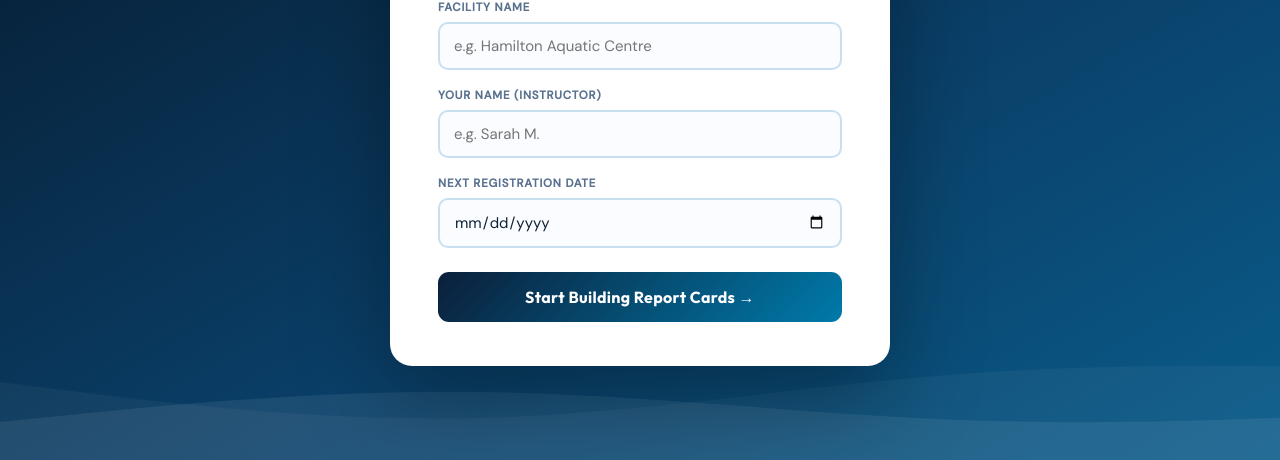
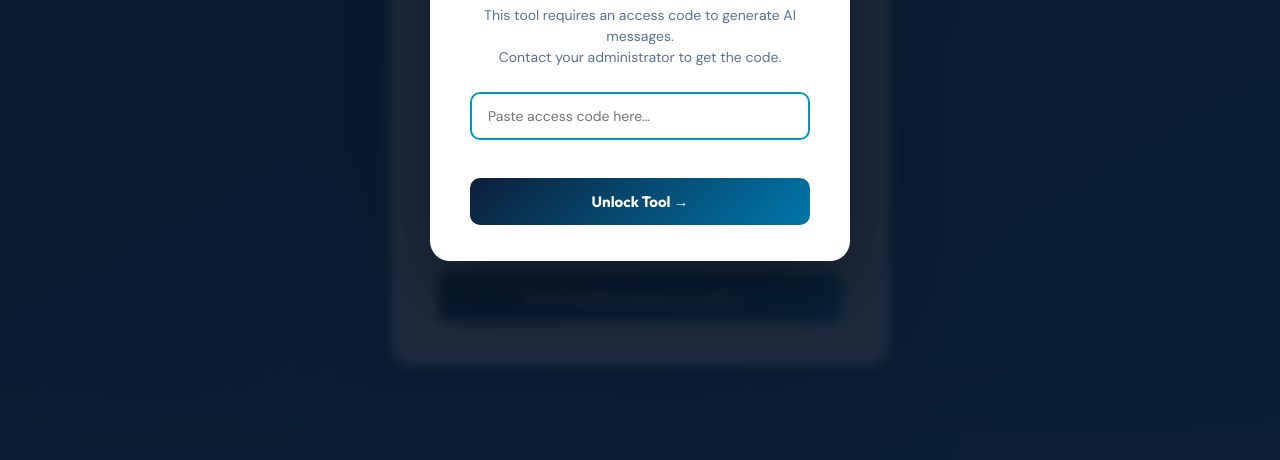
Before and after one commit to Alexander-Cheng07/Swim-Lesson-Test-Sheet, a plain HTML site: page index.html in a window 1280 px wide. Shown: the part 340-800 px from the top of the page. Drawn offline with Linux system fonts and the light colour scheme.

Commit message:
Add files via upload

```diff
--- a/index.html
+++ b/index.html
@@ -1636,8 +1636,8 @@ function cycleMention(swId, skId) {
 // ══════════════════════════════════════════════
 //  AI GENERATION
 // ══════════════════════════════════════════════
-// 🔑 Paste your free Gemini API key here (aistudio.google.com)
-const GEMINI_API_KEY = 'AIzaSyDHAQC_ebtmOVYxZ_whDkWhZHz1NiHbpJc';
+// 🔑 Key is stored in browser localStorage — never hardcoded in source
+function getApiKey() { return localStorage.getItem('swim_report_gemini_key') || ''; }
 async function generate(swId) {
   const sw = S.swimmers.find(s => s.id === swId);
   if (!sw) return;
@@ -1685,7 +1685,7 @@ Rules: 2 sentences per paragraph maximum. Use ${first}'s name 2 times naturally.
 
   try {
     const res = await fetch(
-      `https://generativelanguage.googleapis.com/v1beta/models/gemini-1.5-flash:generateContent?key=${GEMINI_API_KEY}`,
+      `https://generativelanguage.googleapis.com/v1beta/models/gemini-1.5-flash:generateContent?key=${getApiKey()}`,
       {
         method: 'POST',
         headers: { 'Content-Type': 'application/json' },
@@ -2357,5 +2357,79 @@ async function downloadAllPDFs() {
 
 
 </script>
+<!-- ══════════════════ ACCESS CODE MODAL ══════════════════ -->
+<div id="access-modal" style="
+  display:none; position:fixed; inset:0; z-index:9999;
+  background:rgba(10,25,45,0.92); backdrop-filter:blur(6px);
+  align-items:center; justify-content:center;">
+  <div style="
+    background:white; border-radius:20px; padding:44px 40px 36px;
+    width:420px; max-width:92vw; box-shadow:0 30px 80px rgba(0,0,0,0.4);
+    text-align:center;">
+    <div style="font-size:40px; margin-bottom:14px;">🔑</div>
+    <h2 style="font-family:'Outfit',sans-serif; font-size:22px; font-weight:800; color:#0b1f3a; margin-bottom:8px;">
+      Enter Access Code
+    </h2>
+    <p style="font-size:14px; color:#5a7290; margin-bottom:24px; line-height:1.5;">
+      This tool requires an access code to generate AI messages.<br>
+      Contact your administrator to get the code.
+    </p>
+    <input id="access-input" type="password"
+      placeholder="Paste access code here…"
+      style="width:100%; padding:13px 16px; border:2px solid #c8dff0; border-radius:10px;
+             font-family:'DM Sans',sans-serif; font-size:14px; outline:none; margin-bottom:8px;
+             transition:border-color .2s;"
+      onfocus="this.style.borderColor='#0096c7'"
+      onblur="this.style.borderColor='#c8dff0'"
+      onkeydown="if(event.key==='Enter') saveAccessCode()">
+    <div id="access-error" style="color:#e84d2a; font-size:13px; min-height:20px; margin-bottom:10px;"></div>
+    <button onclick="saveAccessCode()" style="
+      width:100%; padding:14px; background:linear-gradient(135deg,#0b1f3a,#0077aa);
+      color:white; border:none; border-radius:10px; font-family:'Outfit',sans-serif;
+      font-size:15px; font-weight:700; cursor:pointer;">
+      Unlock Tool →
+    </button>
+  </div>
+</div>
+
+<script>
+// ── Access code gate ──────────────────────────────────────
+function checkAccessCode() {
+  if (!localStorage.getItem('swim_report_gemini_key')) {
+    const modal = document.getElementById('access-modal');
+    modal.style.display = 'flex';
+    setTimeout(() => document.getElementById('access-input').focus(), 100);
+  }
+}
+
+async function saveAccessCode() {
+  const val = document.getElementById('access-input').value.trim();
+  const err = document.getElementById('access-error');
+  if (!val) { err.textContent = 'Please enter the access code.'; return; }
+
+  // Quick validation — try a minimal API call
+  err.textContent = 'Verifying…';
+  try {
+    const res = await fetch(
+      `https://generativelanguage.googleapis.com/v1beta/models/gemini-1.5-flash:generateContent?key=${val}`,
+      { method:'POST', headers:{'Content-Type':'application/json'},
+        body: JSON.stringify({ contents:[{parts:[{text:'Hi'}]}], generationConfig:{maxOutputTokens:5} }) }
+    );
+    const data = await res.json();
+    if (data.error) {
+      err.textContent = '❌ Invalid code: ' + data.error.message;
+      return;
+    }
+    localStorage.setItem('swim_report_gemini_key', val);
+    document.getElementById('access-modal').style.display = 'none';
+    err.textContent = '';
+  } catch(e) {
+    err.textContent = '❌ Could not verify. Check your connection.';
+  }
+}
+
+// Run check when page loads
+window.addEventListener('DOMContentLoaded', checkAccessCode);
+</script>
 </body>
 </html>
```
